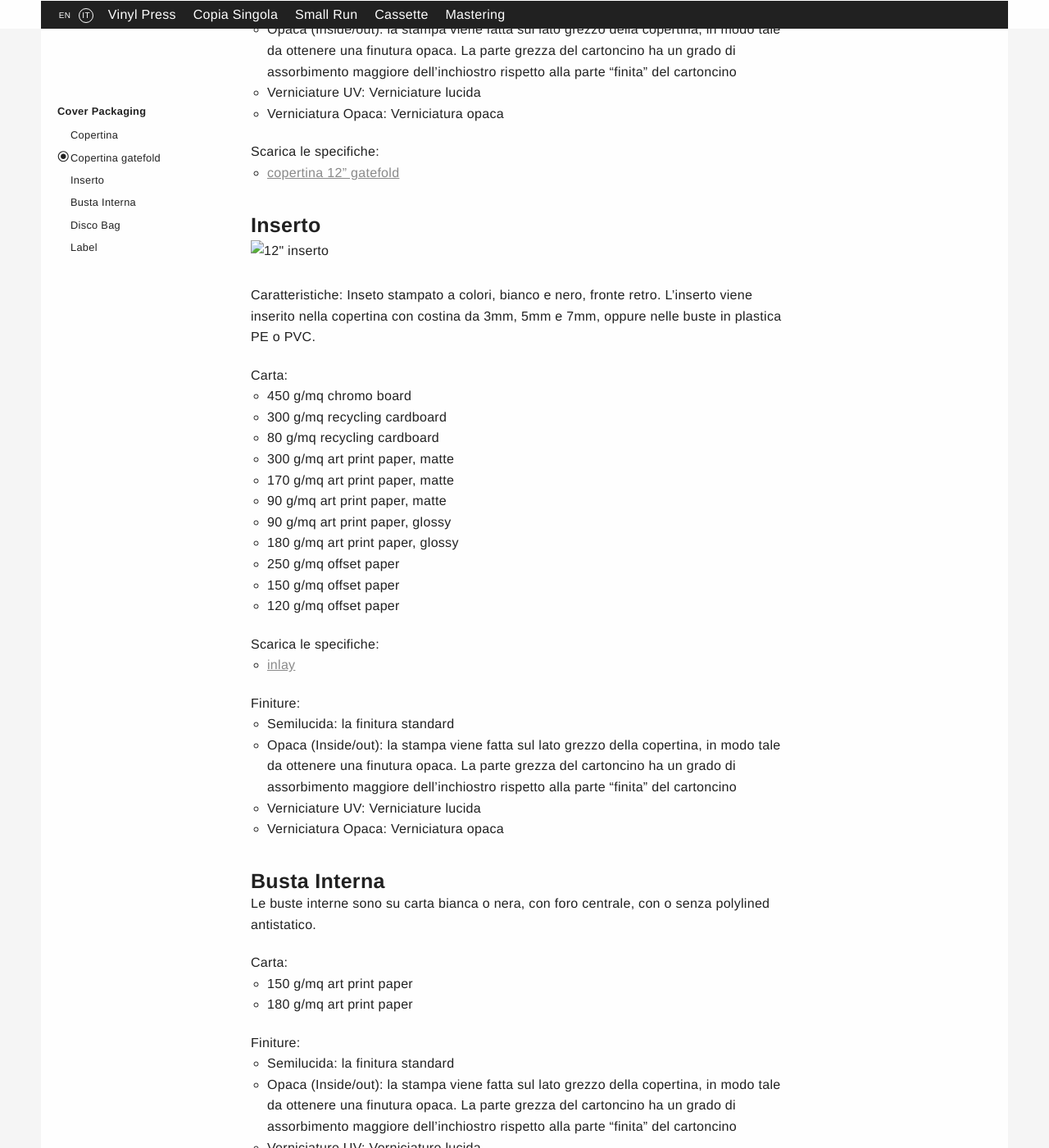
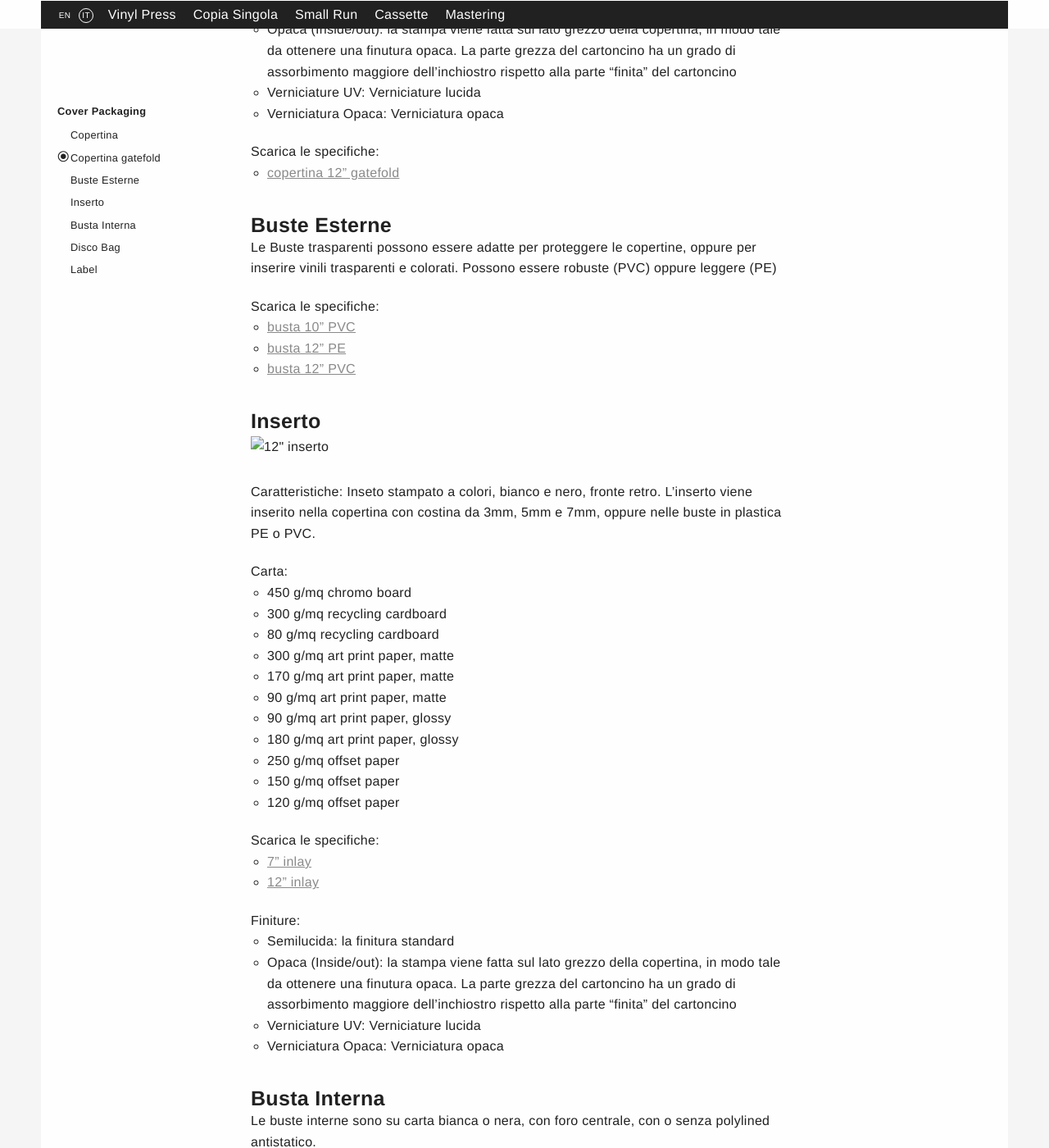
Before and after one commit to Vinilificio/Vinilificio.github.io, a Jekyll site: the page built from _pages/cover-packaging.md, in a window 1280 px wide and 1400 px high, scrolled down 2411 px. Shown: the whole window at 82% size. Built offline with Jekyll 4.4.1, drawn with Linux system fonts in a browser that asks for light colours.

Commit message:
Update cover-packaging.md

```diff
--- a/_pages/cover-packaging.md
+++ b/_pages/cover-packaging.md
@@ -6,6 +6,8 @@ menu:
   id: copertina-ad-una-tasca
 - titolo: Copertina gatefold
   id: copertina-gatefold
+- titolo: Buste Esterne
+  id: buste-esterne
 - titolo: Inserto
   id: inserto
 - titolo: Busta Interna
@@ -67,6 +69,18 @@ Scarica le specifiche:
 
 * <a href="http://www.randmuzik.de/files/12inch_klappcover_7mm.pdf" target="_blank">copertina 12" gatefold</a>
 
+### Buste Esterne
+
+Le Buste trasparenti possono essere adatte per proteggere le copertine, oppure per inserire vinili trasparenti e colorati.
+Possono essere robuste (PVC) oppure leggere (PE)
+
+Scarica le specifiche:
+
+* <a href="http://www.randmuzik.de/files/10inch_pvc-huelle.pdf" target="_blank">busta 10" PVC</a>
+* <a href="http://www.randmuzik.de/files/12inch_pe-huelle.pdf" target="_blank">busta 12" PE</a>
+* <a href="http://www.randmuzik.de/files/12inch_pvc-huelle.pdf" target="_blank">busta 12" PVC</a>
+
+
 
 ### Inserto
 
@@ -92,7 +106,8 @@ Carta:
 
 Scarica le specifiche:
 
-* <a href="http://www.randmuzik.de/files/12inch_einleger.pdf" target="_blank">inlay</a>
+* <a href="http://www.randmuzik.de/files/7inch_einleger.pdf" target="_blank">7" inlay</a>
+* <a href="http://www.randmuzik.de/files/12inch_einleger.pdf" target="_blank">12" inlay</a>
 
 Finiture:
 
```
